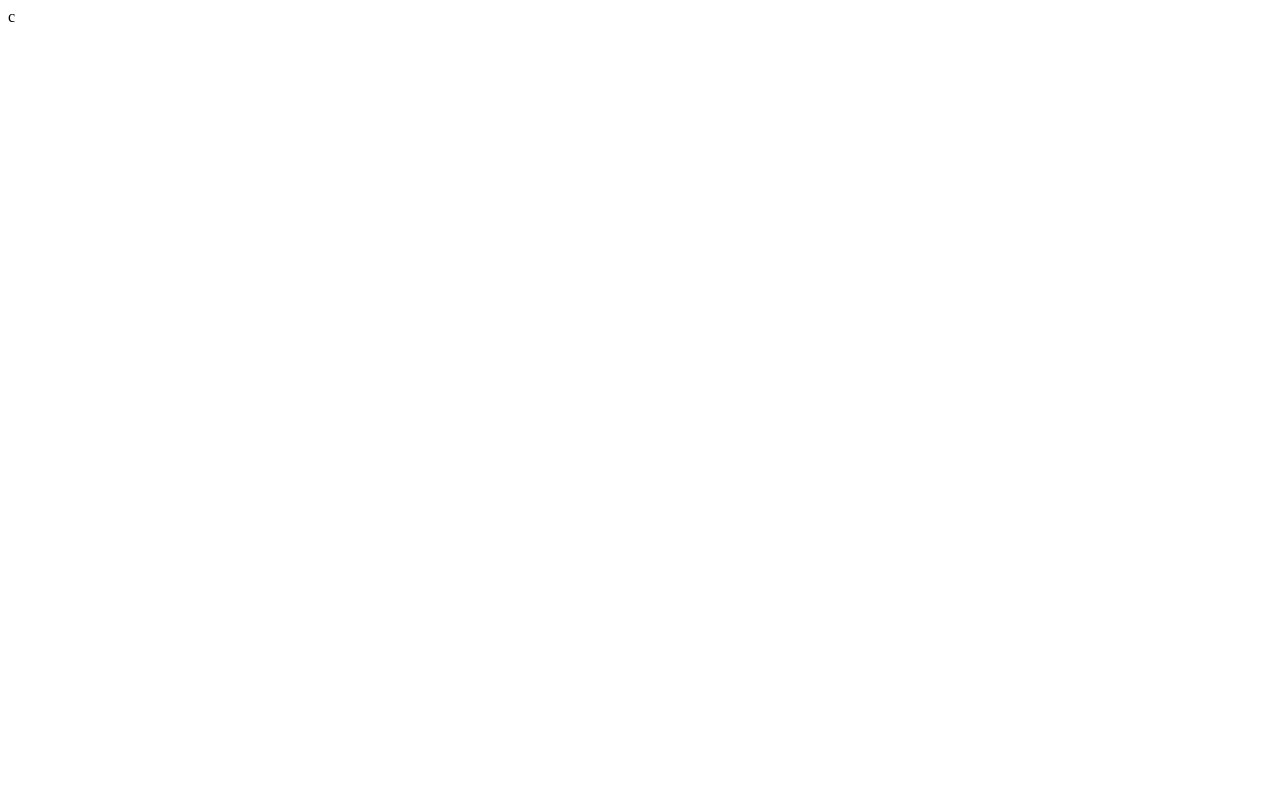
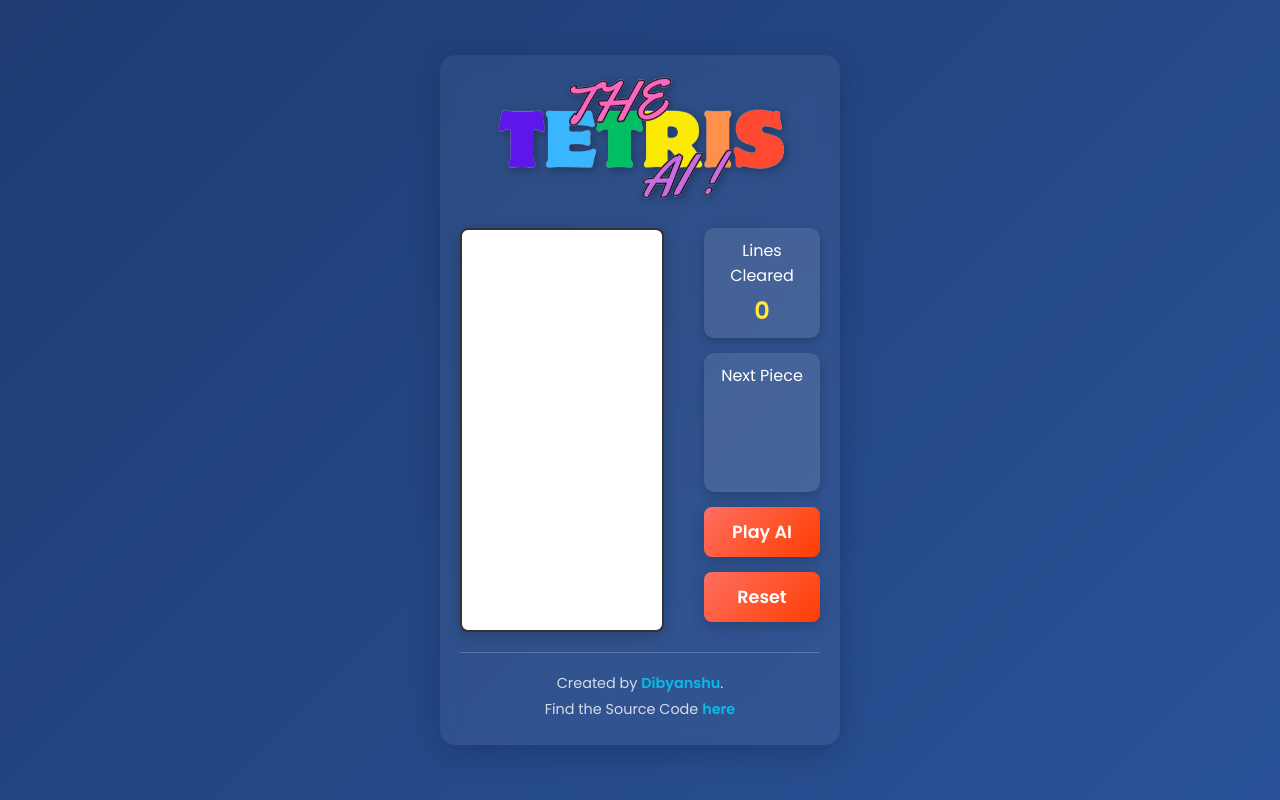
Before and after one commit to dkconnect/ai-tetris, a plain HTML site: page game.html in a window 1280 px wide. Drawn offline with Linux system fonts and the light colour scheme.

Commit message:
Update game.html

```diff
--- a/game.html
+++ b/game.html
@@ -1 +1,63 @@
-c
+<!DOCTYPE html>
+<html lang="en">
+<head>
+    <meta charset="UTF-8">
+    <meta name="viewport" content="width=device-width, initial-scale=1.0">
+    <title>The Tetris AI</title>
+    <link href="https://fonts.googleapis.com/css2?family=Poppins:wght@400;600;700&display=swap" rel="stylesheet">
+    <link href="style/main.css" rel="stylesheet" type="text/css">
+</head>
+<body>
+<div id="fb-root"></div>
+<div class="container">
+    <div class="logo-container">
+        <img src="images/content-removebg-preview.png" alt="The Tetris AI Logo" class="header-logo">
+    </div>
+
+    <div class="game-container">
+        <canvas width="200px" height="400px" id="grid-canvas" class="grid"></canvas>
+        <div class="controls-container">
+            <div class="info-box">
+                <div id="score-container" class="score-container">0</div>
+            </div>
+            <div class="info-box">
+                <div id="next-container" class="next-container">
+                    <canvas id="next-canvas" class="next-canvas" width="80px" height="80px"></canvas>
+                </div>
+            </div>
+            <a id="ai-button" class="action-button start-ai-button">Play AI</a>
+            <a id="reset-button" class="action-button reset-button">Reset</a>
+        </div>
+    </div>
+    <hr>
+    <div class="footer">
+        <p align="center">Created by <a href="https://github.com/dkconnect" target="_blank">Dibyanshu</a>.</p>
+        <p align="center">Find the Source Code <a href="https://github.com/dkconnect/ai-tetris" target="_blank">here</a></p>
+    </div>
+</div>
+
+<script src="js/polyfill.js"></script>
+<script src="js/grid.js"></script>
+<script src="js/piece.js"></script>
+<script src="js/timer.js"></script>
+<script src="js/stopwatch.js"></script>
+<script src="js/game_manager.js"></script>
+<script src="js/random_piece_generator.js"></script>
+<script src="js/ai.js"></script>
+<script src="js/tuner.js"></script>
+
+<script>
+    var manager = new GameManager();
+</script>
+
+<script>
+  (function(i,s,o,g,r,a,m){i['GoogleAnalyticsObject']=r;i[r]=i[r]||function(){
+  (i[r].q=i[r].q||[]).push(arguments)},i[r].l=1*new Date();a=s.createElement(o),
+  m=s.getElementsByTagName(o)[0];a.async=1;a.src=g;m.parentNode.insertBefore(a,m)
+  })(window,document,'script','https://www.google-analytics.com/analytics.js','ga');
+
+  ga('create', 'UA-68147157-4', 'auto');
+  ga('send', 'pageview');
+</script>
+</body>
+</html>
```
